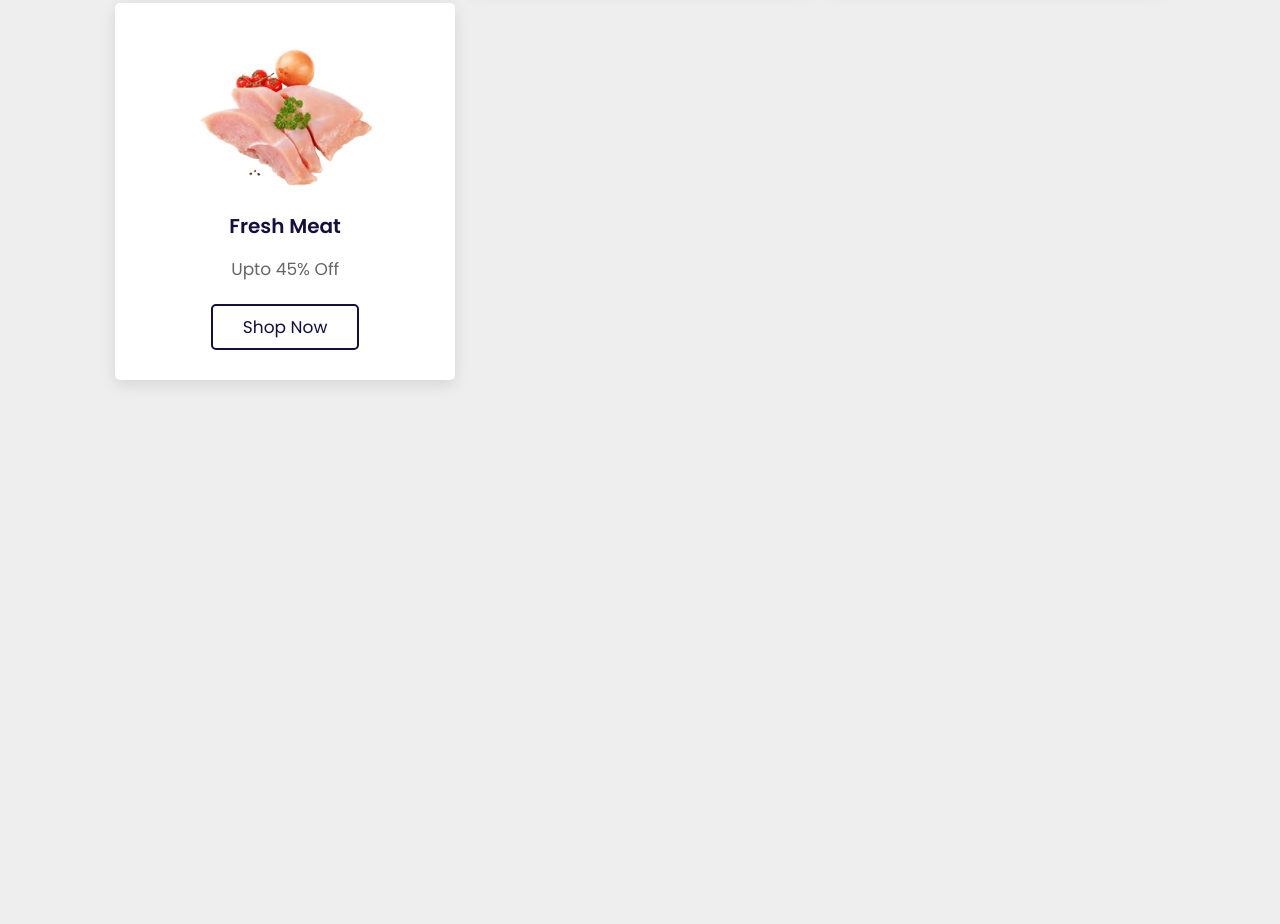
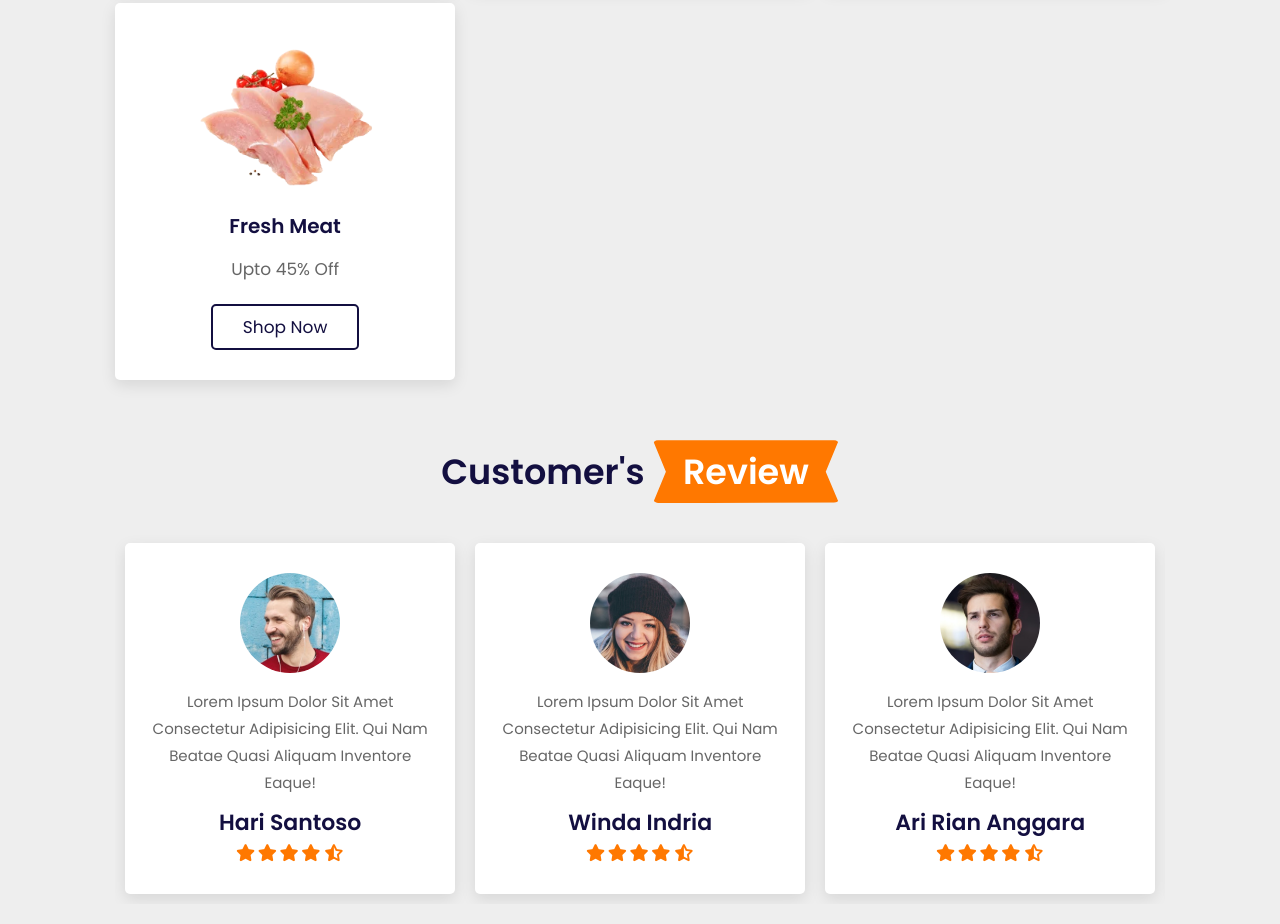
Before and after one commit to harisantoso/warung-berkah, a plain HTML site: page index.html in a window 1280 px wide. Shown: the part 2714-3638 px from the top of the page. Before the commit the page ends 3114 px from the top, so only its background shows below. Drawn offline with nearby package versions, Linux system fonts and the light colour scheme.

Commit message:
review section

```diff
--- a/css/style.css
+++ b/css/style.css
@@ -450,6 +450,55 @@ section {
 /* categories section end */
 
 
+/* review section star   */
+.review .review-slider {
+  padding: 1rem;
+}
+
+.review .review-slider .box {
+  background: #Fff;
+  border-radius: .5rem;
+  text-align: center;
+  padding: 3rem 2rem;
+  outline-offset: -1rem;
+  outline: var(--outline);
+  box-shadow: var(--box-shadow);
+  transition: .2s linear;
+}
+
+.review .review-slider .box:hover {
+  outline: var(--outline-hover);
+  outline-offset: 0rem;
+}
+
+.review .review-slider .box img {
+  height: 10rem;
+  width: 10rem;
+  border-radius: 50%;
+}
+
+.review .review-slider .box p {
+  padding: 1rem 0;
+  line-height: 1.8;
+  color: var(--light-color);
+  font-size: 1.5rem;
+}
+
+.review .review-slider .box h3 {
+  padding-bottom: .5rem;
+  color: var(--black);
+  font-size: 2.2rem;
+}
+
+.review .review-slider .box i {
+  color: var(--orange);
+  font-size: 1.7rem;
+}
+
+
+/* review section end   */
+
+
 @media (max-width:768px) {
 
   #menu-btn {
--- a/index.html
+++ b/index.html
@@ -309,6 +309,77 @@
 
 
 
+  <!-- review section starts  -->
+
+  <section class="review" id="review">
+    <h1 class="heading"> customer's <span>review</span> </h1>
+
+    <div class="swiper review-slider">
+      <div class="swiper-wrapper">
+        <div class="swiper-slide box">
+          <img src="images/grosery/pic-1.png" alt="">
+          <p>Lorem ipsum dolor sit amet consectetur adipisicing elit. Qui nam beatae quasi aliquam inventore eaque!</p>
+          <h3>Hari Santoso</h3>
+          <div class="stars">
+            <i class="fas fa-star"></i>
+            <i class="fas fa-star"></i>
+            <i class="fas fa-star"></i>
+            <i class="fas fa-star"></i>
+            <i class="fas fa-star-half-alt"></i>
+          </div>
+        </div>
+
+        <div class="swiper-slide box">
+          <img src="images/grosery/pic-2.png" alt="">
+          <p>Lorem ipsum dolor sit amet consectetur adipisicing elit. Qui nam beatae quasi aliquam inventore eaque!</p>
+          <h3>Winda Indria</h3>
+          <div class="stars">
+            <i class="fas fa-star"></i>
+            <i class="fas fa-star"></i>
+            <i class="fas fa-star"></i>
+            <i class="fas fa-star"></i>
+            <i class="fas fa-star-half-alt"></i>
+          </div>
+        </div>
+
+        <div class="swiper-slide box">
+          <img src="images/grosery/pic-3.png" alt="">
+          <p>Lorem ipsum dolor sit amet consectetur adipisicing elit. Qui nam beatae quasi aliquam inventore eaque!</p>
+          <h3>Ari Rian Anggara</h3>
+          <div class="stars">
+            <i class="fas fa-star"></i>
+            <i class="fas fa-star"></i>
+            <i class="fas fa-star"></i>
+            <i class="fas fa-star"></i>
+            <i class="fas fa-star-half-alt"></i>
+          </div>
+        </div>
+
+        <div class="swiper-slide box">
+          <img src="images/grosery/pic-4.png" alt="">
+          <p>Lorem ipsum dolor sit amet consectetur adipisicing elit. Qui nam beatae quasi aliquam inventore eaque!</p>
+          <h3>Ike Mulyawati</h3>
+          <div class="stars">
+            <i class="fas fa-star"></i>
+            <i class="fas fa-star"></i>
+            <i class="fas fa-star"></i>
+            <i class="fas fa-star"></i>
+            <i class="fas fa-star-half-alt"></i>
+          </div>
+        </div>
+
+      </div>
+    </div>
+
+  </section>
+
+  <!-- review section ends  -->
+
+
+
+
+
+
 
 
 
--- a/js/script.js
+++ b/js/script.js
@@ -44,8 +44,8 @@ window.onscroll = () =>{
   navbar.classList.remove('active');
 }
 
-// <!-- products section starts  -->
-let swiper = new Swiper(".product-slider", {
+// products section starts
+var swiper = new Swiper(".product-slider, .review-slider",{
   loop: false,
   spaceBetween: 20,
   autoplay: {
@@ -65,4 +65,28 @@ let swiper = new Swiper(".product-slider", {
     },
   },
 });
-// <!-- products section ends  -->
+// products section ends
+
+
+// review section start
+// var swiper = new Swiper(".review-slider", {
+//   loop: false,
+//   spaceBetween: 20,
+//   autoplay: {
+//     delay: 7500,
+//     disableOnInteraction: false,
+//   },
+//   centerdSlides: true,
+//   breakpoints: {
+//     0: {
+//       slidesPerView: 1,
+//     },
+//     768: {
+//       slidesPerView: 2,
+//     },
+//     1020: {
+//       slidesPerView: 3,
+//     },
+//   },
+// });
+// review section end
```
